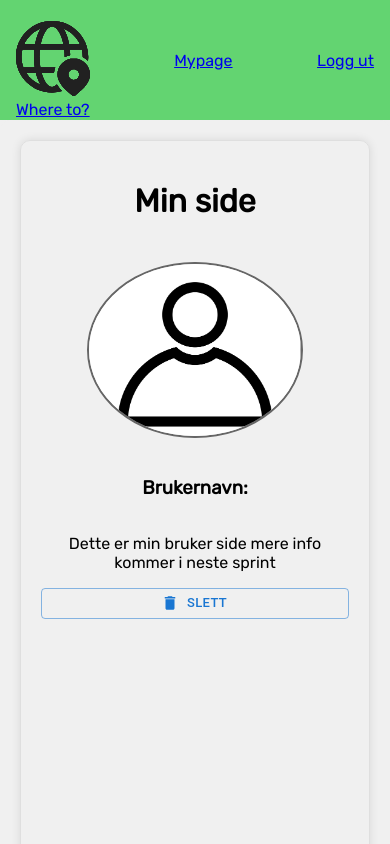
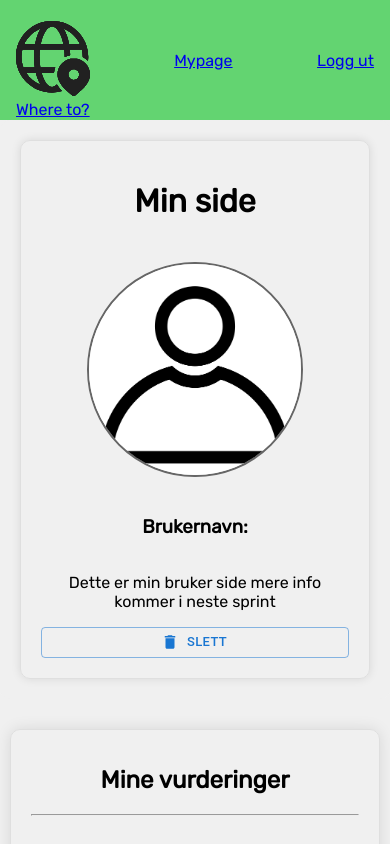
Before and after one commit to TrygveEriksen/WhereTo, a React (Vite) app in the folder TravelPlanner/: page /mypage in a window 390 px wide. Shown: the top 844 px of the page. Built offline with nearby package versions, Linux system fonts and the light colour scheme; no server answers; sample sign-in values are in the browser's storage.

Commit message:
fix: make image perfect cirlce and make profile hieght bettersuited for mobile devices

```diff
--- a/TravelPlanner/src/Components/Mypage/Mypage.css
+++ b/TravelPlanner/src/Components/Mypage/Mypage.css
@@ -3,7 +3,6 @@
 .myPageContainer {
   max-width: 1000px;
   display: flex;
-}
 
   .divBox {
     flex: 1;
@@ -35,6 +34,8 @@
     border: 2px solid var(--copy-light);
     border-radius: 50%;
     margin: 20px auto;
+    aspect-ratio: 1/1;
+    object-fit: cover;
   }
 
   .viewBox {
@@ -66,11 +67,14 @@
   hr {
     margin-bottom: 40px;
   }
+}
 
 /** Media query for small screens */
 @media only screen and (max-width: 600px) {
   .myPageContainer {
     flex-direction: column;
+    .divMypage {
+      height: auto;
     }
 
     .divBox,
@@ -84,3 +88,4 @@ hr {
       max-width: 70%;
     }
   }
+}
```
Lines whose indentation alone changed are shown as unchanged.
